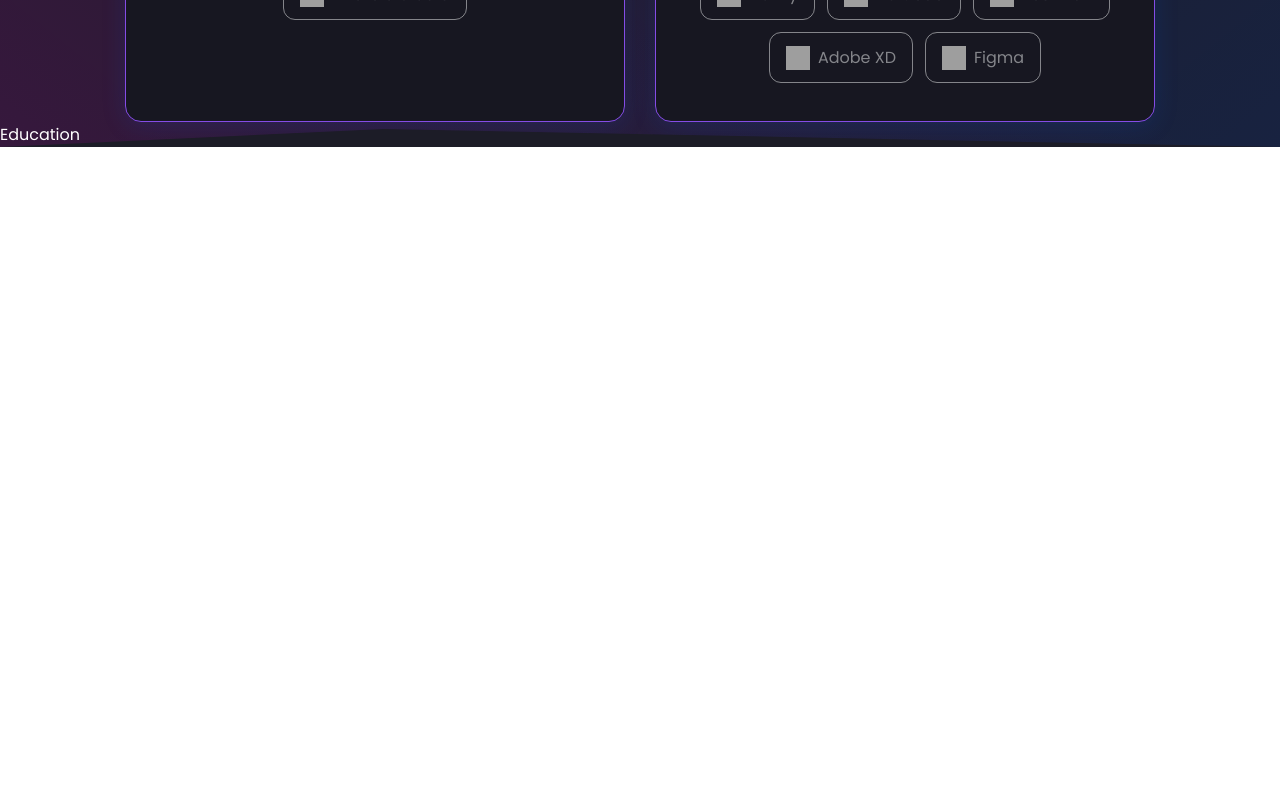
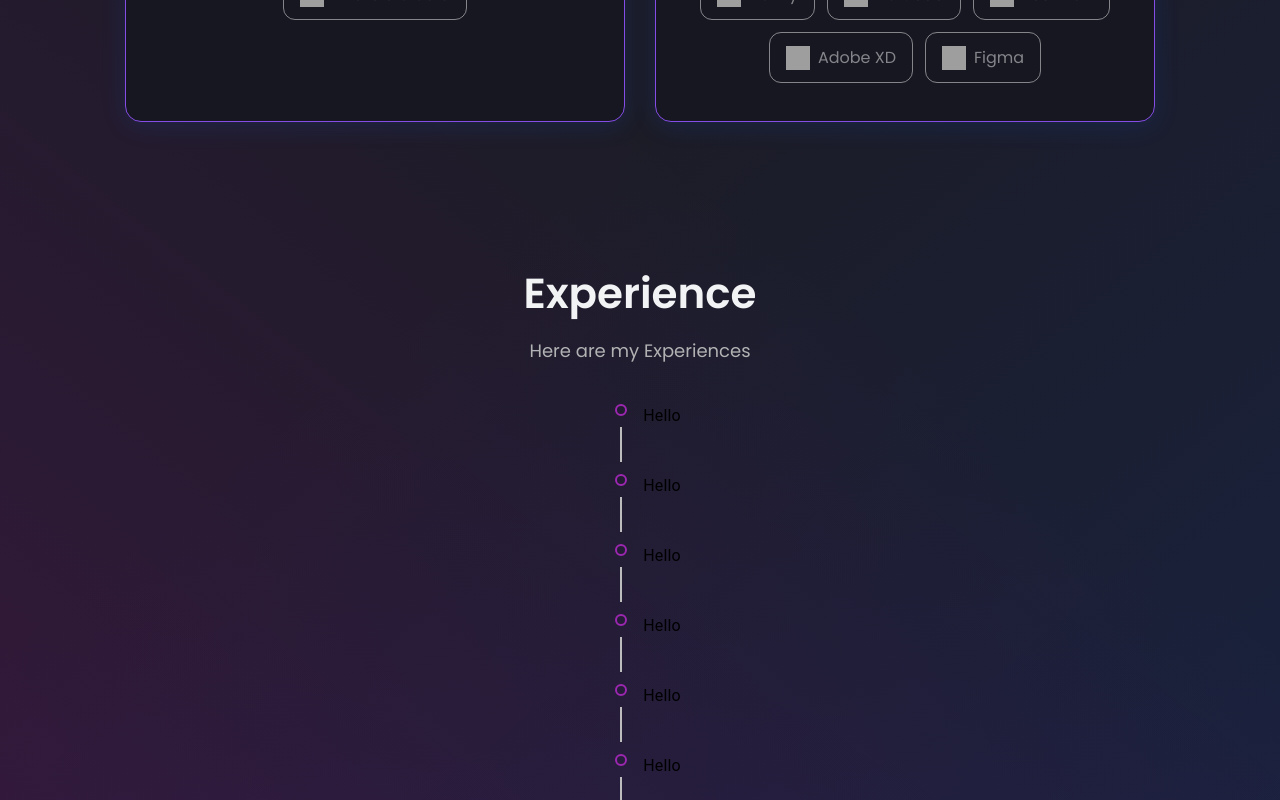
Before and after one commit to DeeprajGawand/Portfolio-website, a React (Create React App) app: page / in a window 1280 px wide. Shown: the part 1560-2360 px from the top of the page. Before the commit the page ends 1707 px from the top, so only its background shows below. Built offline with nearby package versions, Linux system fonts and the light colour scheme; grey boxes are pictures that could not be loaded.

Commit message:
experience section created with timeline

```diff
--- a/src/App.js
+++ b/src/App.js
@@ -7,6 +7,7 @@
 import Skills from './components/Skills'
 import Education from './components/Education';
 import { BrowserRouter as Router } from 'react-router-dom';
+import Experience from './components/Experience';
 
 const Body = styled.div`
 background-color: ${({theme}) => theme.bg};
@@ -35,6 +36,7 @@
      <HeroSection/>
      <Wrapper>
      <Skills/>
+     <Experience/>
      <Education/>
      </Wrapper>
       </Body>
@@ -46,4 +48,4 @@
 
 export default App;
 
-//time 47 : 00
+//time
--- /dev/null
+++ b/src/components/Experience/index.js
@@ -0,0 +1,101 @@
+import React from 'react'
+import styled from 'styled-components'
+import Timeline from '@mui/lab/Timeline';
+import TimelineItem from '@mui/lab/TimelineItem';
+import TimelineSeparator from '@mui/lab/TimelineSeparator';
+import TimelineConnector from '@mui/lab/TimelineConnector';
+import TimelineContent from '@mui/lab/TimelineContent';
+import TimelineDot from '@mui/lab/TimelineDot';
+// import ExperienceCard from '../Cards/ExperienceCard';
+import { experiences } from '../../data/constants';
+
+
+const Container = styled.div`
+display: flex;
+flex-direction: column;
+justify-content: center;
+position: relative;
+z-index: 1;
+align-items: center;
+padding: 40px 0px 80px 0px;
+@media (max-width: 960px) {
+    padding: 0px;
+}`;
+const Wrapper = styled.div`
+position: relative;
+display: flex;
+justify-content: space-between;
+align-items: center;
+flex-direction: column;
+width: 100%;
+max-width: 1350px;
+padding: 80px 0;
+gap: 12px;
+@media (max-width: 960px) {
+    flex-direction: column;
+}`;
+const Title = styled.div`
+font-size: 42px;
+text-align: center;
+font-weight: 600;
+margin-top: 20px;
+  color: ${({ theme }) => theme.text_primary};
+  @media (max-width: 768px) {
+      margin-top: 12px;
+      font-size: 32px;
+  }`;
+const Desc = styled.div`
+font-size: 18px;
+    text-align: center;
+    max-width: 600px;
+    color: ${({ theme }) => theme.text_secondary};
+    @media (max-width: 768px) {
+        margin-top: 12px;
+        font-size: 16px;
+    }`;
+const TimelineSection = styled.div`
+width: 100%;
+max-width: 1000px;
+margin-top: 10px;
+display: flex;
+flex-direction: column;
+align-items: center;
+justify-content: center;
+gap: 12px;`;
+
+const TimeLine = styled.div``;
+const TimeLineItem = styled.div``;
+
+
+
+const Experience = () => {
+  return (
+    <Container id ="experience">
+        <Wrapper>
+            <Title>
+                Experience
+            </Title>
+            <Desc>Here are my Experiences </Desc>
+            <TimelineSection>
+                <Timeline>
+                    {experiences.map((experience) => (
+                    <TimelineItem>
+                        <TimelineSeparator>
+                            <TimelineDot variant='outlined' color="secondary"/>
+                        <TimelineConnector/>
+
+                        </TimelineSeparator>
+                        <TimelineContent  sx={{ py: '12px', px: 2 }}>
+                            Hello
+                        </TimelineContent>
+                    </TimelineItem>
+                    ))}
+
+                </Timeline>
+            </TimelineSection>
+        </Wrapper>
+    </Container>
+  )
+}
+
+export default Experience
```
